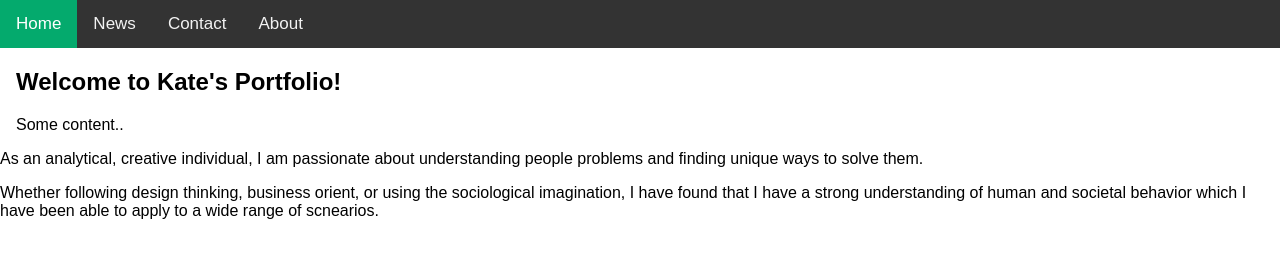
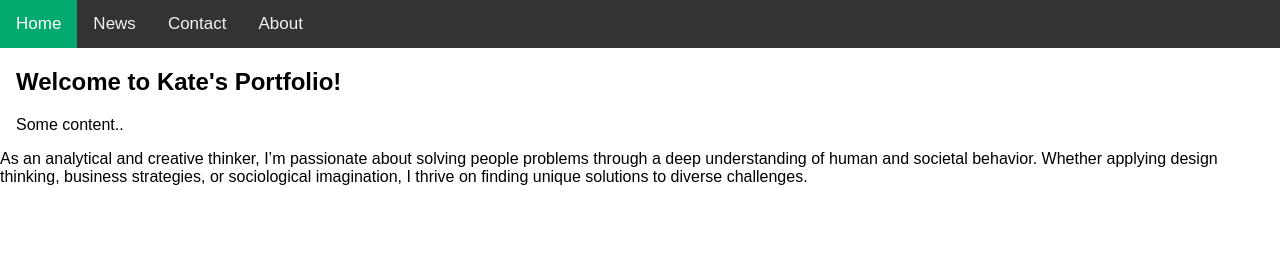
Before and after one commit to kathdunn/Kate-Dunn-Portfolio, a plain HTML site: page index.html in a window 1280 px wide. Drawn offline with Linux system fonts and the light colour scheme.

Commit message:
Update index.html

```diff
--- a/index.html
+++ b/index.html
@@ -52,7 +52,6 @@ body {
 </body>
 
 <body>
-    <p>As an analytical, creative individual, I am passionate about understanding people problems and finding unique ways to solve them.</p>
-    <p>Whether following design thinking, business orient, or using the sociological imagination, I have found that I have a strong understanding of human and societal behavior which I have been able to apply to a wide range of scnearios.</p>
+    <p>As an analytical and creative thinker, I’m passionate about solving people problems through a deep understanding of human and societal behavior. Whether applying design thinking, business strategies, or sociological imagination, I thrive on finding unique solutions to diverse challenges.</p>
 </body>
 </html>
```
